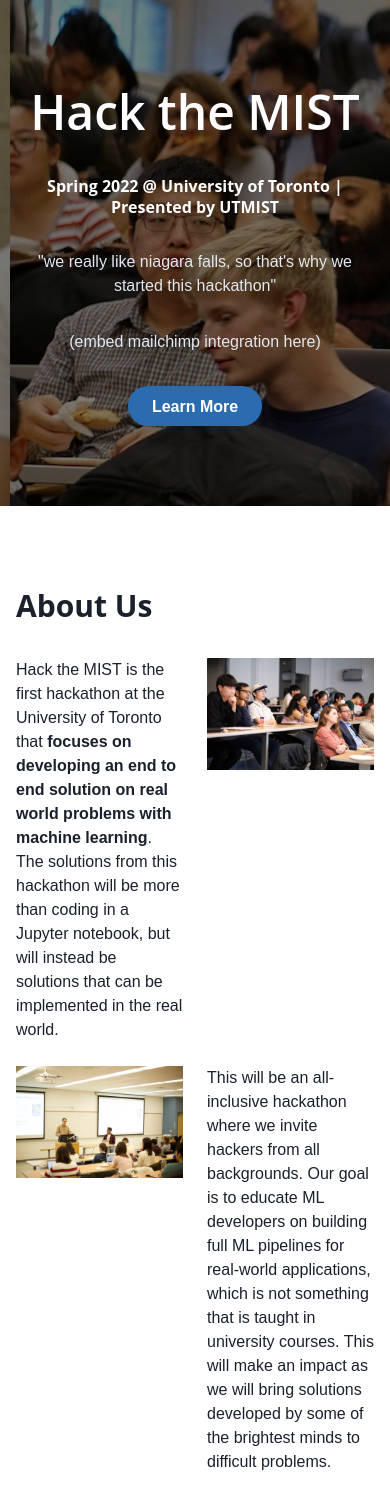
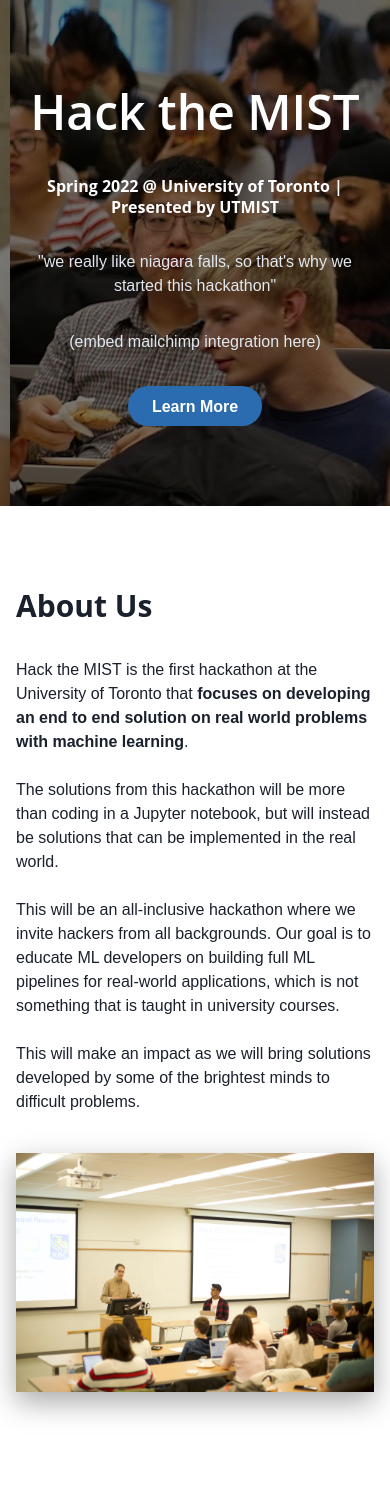
Before and after one commit to UTMIST/hackthemist, a React (Create React App) app: page / in a window 390 px wide. Shown: the top 1506 px of the page. Built offline with nearby package versions, Linux system fonts and the light colour scheme.

Commit message:
Made about us responsive

```diff
--- a/src/sections/AboutUs.tsx
+++ b/src/sections/AboutUs.tsx
@@ -1,5 +1,5 @@
 import * as React from 'react';
-import {Container, Grid, GridItem, Heading, Stack, Box, Image, Text} from '@chakra-ui/react'
+import {Container, Grid, GridItem, Heading, Stack, Box, Image, Text, Show, Hide} from '@chakra-ui/react'
 import boredPeople from '../img/bored_people.jpeg';
 import speaker from '../img/speaker.jpg';
 
@@ -10,35 +10,51 @@
             spacing={{base: 8, md: 14}}
             py={{base: 20, md: 36}}>
             <Heading>About Us</Heading>
-            <Grid templateColumns='repeat(2, 1fr)' gap={6}>
+            <Grid templateColumns={{
+                base: 'repeat(1, 1fr)',
+                md: 'repeat(2, 1fr)'
+            }} gap={6}>
                 <GridItem w='100%'>
-                    <Text>
+                    <Box className="spacer" />
+                    <Text className="verticalCenter">
                         Hack the MIST is the first hackathon at the University of Toronto
                         that <b>focuses on developing an end to end solution on real world
-                        problems with machine learning</b>. The solutions from this hackathon
+                        problems with machine learning</b>.
+                        <br/><br/>
+                        The solutions from this hackathon
                         will be more than coding in a Jupyter notebook, but will instead
                         be solutions that can be implemented in the real world.
                     </Text>
                 </GridItem>
 
-                <GridItem w='100%'>
-                    <Image src={boredPeople}/>
-                </GridItem>
+                <Hide breakpoint='(max-width: 767px)'>
+                    <GridItem w='100%'>
+                        <Image src={boredPeople} className="shadow zoom"/>
+                    </GridItem>
+                    <GridItem w='100%'>
+                        <Image src={speaker} className="shadow zoom"/>
+                    </GridItem>
+                </Hide>
 
                 <GridItem w='100%'>
-                    <Image src={speaker}/>
-                </GridItem>
-
-                <GridItem w='100%'>
-                    <Text>
+                    <Box className="spacer" />
+                    <Text className="verticalCenter">
                         This will be an all-inclusive hackathon where we invite hackers
                         from all backgrounds. Our goal is to educate ML developers on
                         building full ML pipelines for real-world applications, which is
-                        not something that is taught in university courses. This will make
+                        not something that is taught in university courses.
+                        <br/><br/>
+                        This will make
                         an impact as we will bring solutions developed by some of the
                         brightest minds to difficult problems.
                     </Text>
                 </GridItem>
+
+                <Show breakpoint='(max-width: 767px)'>
+                    <GridItem w='100%'>
+                        <Image src={speaker} className="shadow zoom"/>
+                    </GridItem>
+                </Show>
             </Grid>
         </Stack>
     </Container>
--- a/src/style/override.css
+++ b/src/style/override.css
@@ -1,3 +1,29 @@
 html {
     scroll-behavior: smooth;
 }
+
+/* Drop shadow */
+.shadow {
+    box-shadow: 0px 10px 27px 0px rgba(0, 0, 0, 0.34);
+    margin-top: 15px;
+    margin-bottom: 15px;
+}
+
+/* Zoom hover */
+.zoom {
+    transition: transform .2s;
+    transform: scale(1);
+}
+
+.zoom:hover {
+    transform: scale(1.01);
+}
+
+/* Hack for vertical alignment */
+.spacer {
+    height: 50%;
+}
+.verticalCenter {
+    -ms-transform: translateY(-50%);
+    transform: translateY(-50%);
+}
```
